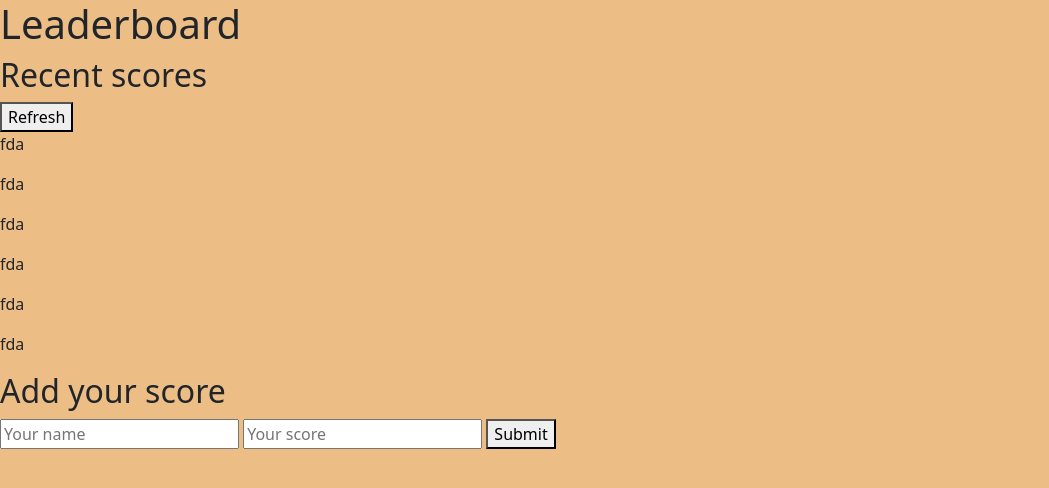
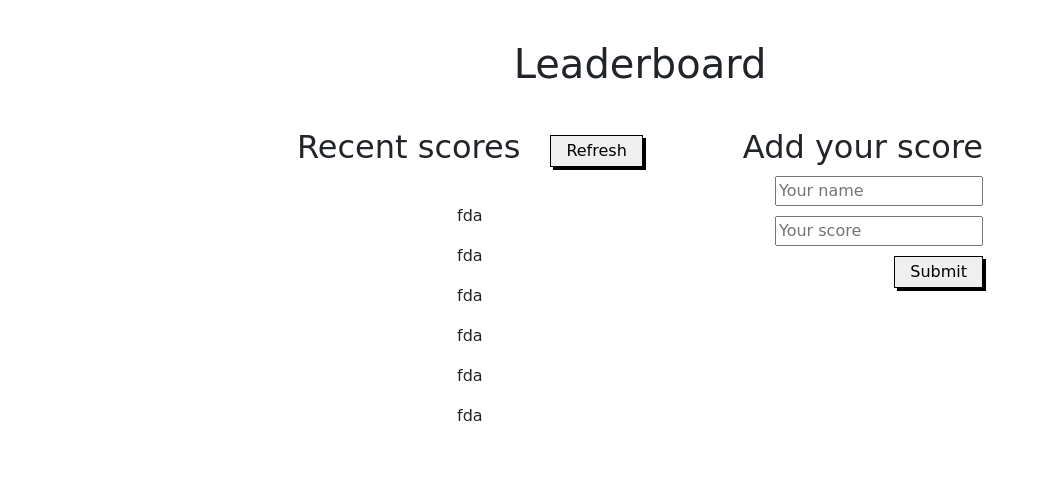
Before and after one commit to BregornOriginal/Leaderboard-app, a website built with webpack: page src/index.html in a window 1280 px wide. Shown: the whole page, without its empty margins (0-1049 px from the left). Built offline with nearby package versions, Linux system fonts and the light colour scheme.

Commit message:
added simple wireframe with styles

```diff
--- a/src/style.css
+++ b/src/style.css
@@ -1,3 +1,64 @@
+* {
+  margin: 0;
+  box-sizing: border-box;
+}
+
 body {
-  background-color: rgb(236, 190, 134);
+  /* background-color: rgb(236, 190, 134); */
+  font-family: 'Baloo 2', cursive;
 }
+
+h1 {
+  display: flex;
+  justify-content: center;
+  margin: 40px 0 40px 0;
+}
+
+.leaderboard-container {
+  display: flex;
+  justify-content: center;
+}
+
+.recent-scores {
+  display: flex;
+  flex-direction: column;
+  align-items: center;
+}
+
+.refresh-button {
+  border: 1px solid;
+  padding: 3px 15px;
+  box-shadow: 3px 3px;
+}
+
+.container-button {
+  display: flex;
+  align-items: center;
+  margin-bottom: 30px;
+}
+
+.container-button h2 {
+  margin-right: 30px;
+}
+
+.new-score {
+  display: flex;
+  justify-content: flex-start;
+  flex-direction: column;
+  align-items: flex-end;
+  margin-left: 100px;
+}
+
+.new-score h2{
+  margin-bottom: 10px;
+}
+
+.new-score input {
+  margin-bottom:  10px;
+}
+
+.submit-button {
+  border: 1px solid;
+  padding: 3px 15px;
+  box-shadow: 3px 3px;
+}
```
